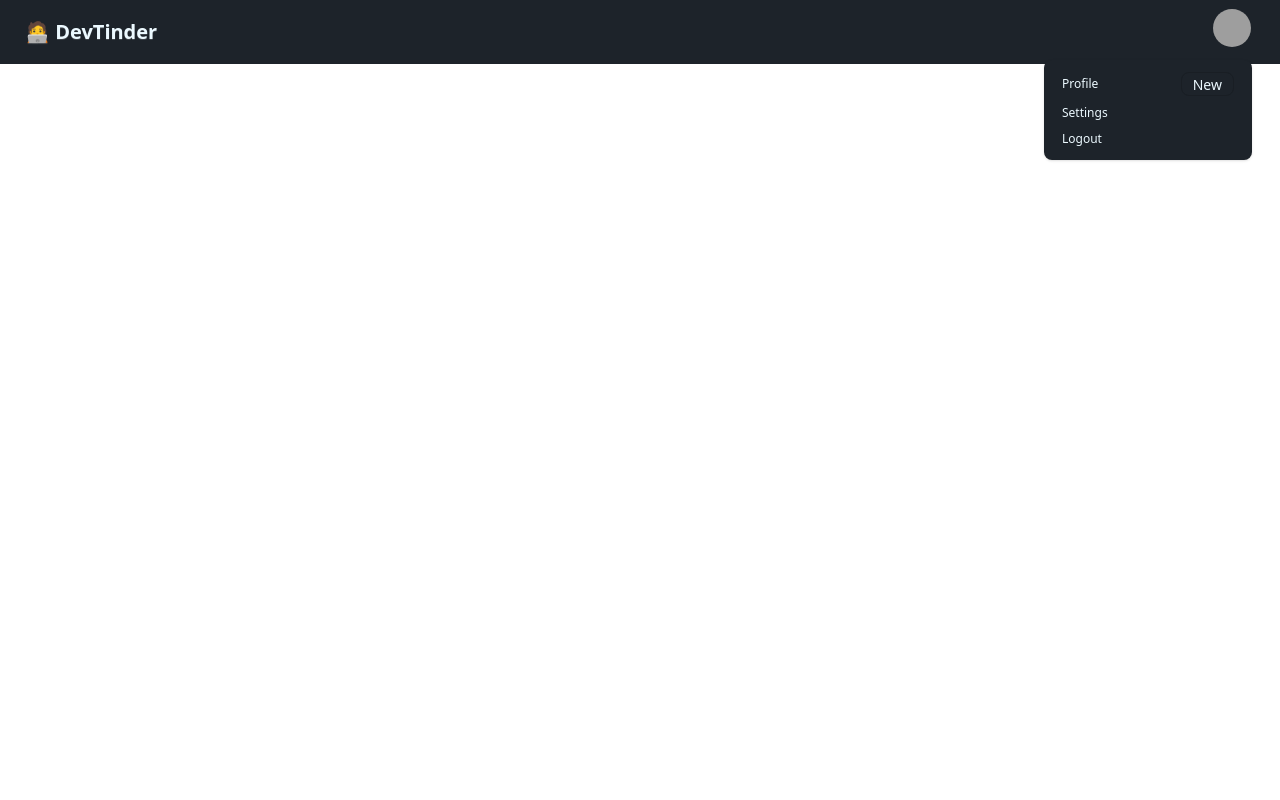
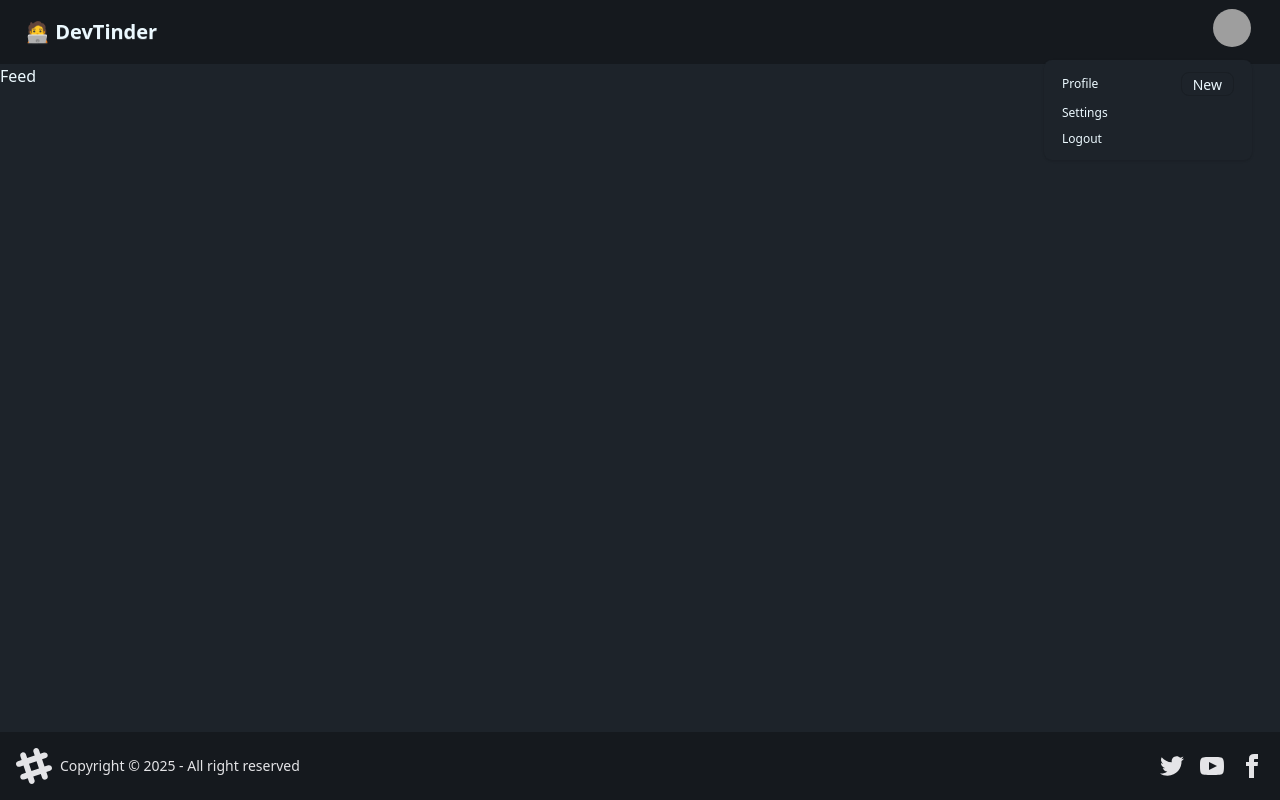
Before and after one commit to yogi04-ait/devTinder-web, a React (Vite) app: page / in a window 1280 px wide. Both pictures are taken after a click on the button 1232 px from the left and 28 px from the top of the page. Built offline with nearby package versions, Linux system fonts and the light colour scheme; grey boxes are pictures that could not be loaded.

Commit message:
routes added

```diff
--- a/index.html
+++ b/index.html
@@ -1,12 +1,12 @@
 <!DOCTYPE html>
-<html lang="en">
+<html lang="en" data-theme="dark">
   <head>
     <meta charset="UTF-8" />
-    <link rel="icon" type="image/svg+xml"  />
+    <link rel="icon" type="image/svg+xml" />
     <meta name="viewport" content="width=device-width, initial-scale=1.0" />
     <title>DevTinder 🧑‍💻</title>
   </head>
-  <body data-theme="dark">
+  <body>
     <div id="root"></div>
     <script type="module" src="/src/main.jsx"></script>
   </body>
--- a/package.json
+++ b/package.json
@@ -13,6 +13,7 @@
     "@tailwindcss/vite": "^4.0.6",
     "react": "^19.0.0",
     "react-dom": "^19.0.0",
+    "react-router-dom": "^7.1.5",
     "tailwindcss": "^4.0.6"
   },
   "devDependencies": {
--- a/src/App.jsx
+++ b/src/App.jsx
@@ -1,56 +1,27 @@
+import { BrowserRouter, Routes, Route } from "react-router-dom";
+import NavBar from "./Component/NavBar";
+import Body from "./Component/Body";
+import Feed from "./Component/Feed";
+import Login from "./Component/Login";
+import Profile from "./Component/Profile";
+import Connections from "./Component/Connections";
+import Requests from "./Component/Requests";
+
 function App() {
   return (
-    <div className="">
-      <div className="navbar bg-base-100">
-        <div className="flex-1">
-          <a className="btn btn-ghost text-xl">🧑‍💻 DevTinder</a>
-        </div>
-        <div className="flex-none mr-5 mb-2">
-          <div className="dropdown dropdown-end ">
-            <div
-              tabIndex={0}
-              role="button"
-              className="btn btn-ghost btn-circle"
-            ></div>
-            <div
-              tabIndex={0}
-              className="card card-compact dropdown-content bg-base-100 z-[1] mt-3 w-52 shadow"
-            ></div>
-          </div>
-          <div className="dropdown dropdown-end">
-            <div
-              tabIndex={0}
-              role="button"
-              className="btn btn-ghost btn-circle avatar"
-            >
-              <div className="w-10 rounded-full">
-                <img
-                  alt="Tailwind CSS Navbar component"
-                  src="https://img.daisyui.com/images/stock/photo-1534528741775-53994a69daeb.webp"
-                />
-              </div>
-            </div>
-            <ul
-              tabIndex={0}
-              className="menu menu-sm dropdown-content bg-base-100 rounded-box z-[1] mt-3 w-52 p-2 shadow"
-            >
-              <li>
-                <a className="justify-between">
-                  Profile
-                  <span className="badge">New</span>
-                </a>
-              </li>
-              <li>
-                <a>Settings</a>
-              </li>
-              <li>
-                <a>Logout</a>
-              </li>
-            </ul>
-          </div>
-        </div>
-      </div>
-    </div>
+    <>
+      <BrowserRouter basename="/">
+        <Routes>
+          <Route path="/" element={<Body />}>
+            <Route path="/" element={<Feed />} />
+            <Route path="/login" element={<Login />} />
+            <Route path="/profile" element={<Profile />} />
+            <Route path="/connections" element={<Connections />} />
+            <Route path="/requests" element={<Requests />} />
+          </Route>
+        </Routes>
+      </BrowserRouter>
+    </>
   );
 }
 
--- /dev/null
+++ b/src/Component/Body.jsx
@@ -0,0 +1,15 @@
+import React from "react";
+import { Outlet } from "react-router-dom";
+import NavBar from "./NavBar";
+import Footer from "./Footer";
+const Body = () => {
+  return (
+    <div>
+      <NavBar />
+      <Outlet />
+      <Footer />
+    </div>
+  );
+};
+
+export default Body;
--- /dev/null
+++ b/src/Component/Connections.jsx
@@ -0,0 +1,9 @@
+import React from 'react'
+
+const Connections = () => {
+  return (
+    <div>Connections</div>
+  )
+}
+
+export default Connections
--- /dev/null
+++ b/src/Component/Feed.jsx
@@ -0,0 +1,9 @@
+import React from 'react'
+
+const Feed = () => {
+  return (
+    <div>Feed</div>
+  )
+}
+
+export default Feed
--- /dev/null
+++ b/src/Component/Footer.jsx
@@ -0,0 +1,59 @@
+import React from "react";
+
+const Footer = () => {
+  return (
+    <footer className="footer bg-base-300 text-neutral-content flex justify-between items-center p-4 fixed bottom-0">
+      <aside className="grid-flow-col items-center">
+        <svg
+          width="36"
+          height="36"
+          viewBox="0 0 24 24"
+          xmlns="http://www.w3.org/2000/svg"
+          fillRule="evenodd"
+          clipRule="evenodd"
+          className="fill-current"
+        >
+          <path d="M22.672 15.226l-2.432.811.841 2.515c.33 1.019-.209 2.127-1.23 2.456-1.15.325-2.148-.321-2.463-1.226l-.84-2.518-5.013 1.677.84 2.517c.391 1.203-.434 2.542-1.831 2.542-.88 0-1.601-.564-1.86-1.314l-.842-2.516-2.431.809c-1.135.328-2.145-.317-2.463-1.229-.329-1.018.211-2.127 1.231-2.456l2.432-.809-1.621-4.823-2.432.808c-1.355.384-2.558-.59-2.558-1.839 0-.817.509-1.582 1.327-1.846l2.433-.809-.842-2.515c-.33-1.02.211-2.129 1.232-2.458 1.02-.329 2.13.209 2.461 1.229l.842 2.515 5.011-1.677-.839-2.517c-.403-1.238.484-2.553 1.843-2.553.819 0 1.585.509 1.85 1.326l.841 2.517 2.431-.81c1.02-.33 2.131.211 2.461 1.229.332 1.018-.21 2.126-1.23 2.456l-2.433.809 1.622 4.823 2.433-.809c1.242-.401 2.557.484 2.557 1.838 0 .819-.51 1.583-1.328 1.847m-8.992-6.428l-5.01 1.675 1.619 4.828 5.011-1.674-1.62-4.829z"></path>
+        </svg>
+        <p>Copyright © {new Date().getFullYear()} - All right reserved</p>
+      </aside>
+      <nav className="grid-flow-col gap-4 md:place-self-center md:justify-self-end">
+        <a>
+          <svg
+            xmlns="http://www.w3.org/2000/svg"
+            width="24"
+            height="24"
+            viewBox="0 0 24 24"
+            className="fill-current"
+          >
+            <path d="M24 4.557c-.883.392-1.832.656-2.828.775 1.017-.609 1.798-1.574 2.165-2.724-.951.564-2.005.974-3.127 1.195-.897-.957-2.178-1.555-3.594-1.555-3.179 0-5.515 2.966-4.797 6.045-4.091-.205-7.719-2.165-10.148-5.144-1.29 2.213-.669 5.108 1.523 6.574-.806-.026-1.566-.247-2.229-.616-.054 2.281 1.581 4.415 3.949 4.89-.693.188-1.452.232-2.224.084.626 1.956 2.444 3.379 4.6 3.419-2.07 1.623-4.678 2.348-7.29 2.04 2.179 1.397 4.768 2.212 7.548 2.212 9.142 0 14.307-7.721 13.995-14.646.962-.695 1.797-1.562 2.457-2.549z"></path>
+          </svg>
+        </a>
+        <a>
+          <svg
+            xmlns="http://www.w3.org/2000/svg"
+            width="24"
+            height="24"
+            viewBox="0 0 24 24"
+            className="fill-current"
+          >
+            <path d="M19.615 3.184c-3.604-.246-11.631-.245-15.23 0-3.897.266-4.356 2.62-4.385 8.816.029 6.185.484 8.549 4.385 8.816 3.6.245 11.626.246 15.23 0 3.897-.266 4.356-2.62 4.385-8.816-.029-6.185-.484-8.549-4.385-8.816zm-10.615 12.816v-8l8 3.993-8 4.007z"></path>
+          </svg>
+        </a>
+        <a>
+          <svg
+            xmlns="http://www.w3.org/2000/svg"
+            width="24"
+            height="24"
+            viewBox="0 0 24 24"
+            className="fill-current"
+          >
+            <path d="M9 8h-3v4h3v12h5v-12h3.642l.358-4h-4v-1.667c0-.955.192-1.333 1.115-1.333h2.885v-5h-3.808c-3.596 0-5.192 1.583-5.192 4.615v3.385z"></path>
+          </svg>
+        </a>
+      </nav>
+    </footer>
+  );
+};
+
+export default Footer;
--- /dev/null
+++ b/src/Component/Login.jsx
@@ -0,0 +1,9 @@
+import React from 'react'
+
+const Login = () => {
+  return (
+    <div>Login</div>
+  )
+}
+
+export default Login
--- /dev/null
+++ b/src/Component/NavBar.jsx
@@ -0,0 +1,59 @@
+import React from "react";
+
+const NavBar = () => {
+  return (
+    <>
+      <div className="navbar bg-base-300 ">
+        <div className="flex-1">
+          <a className="btn btn-ghost text-xl">🧑‍💻 DevTinder</a>
+        </div>
+        <div className="flex-none mr-5 mb-2">
+          <div className="dropdown dropdown-end ">
+            <div
+              tabIndex={0}
+              role="button"
+              className="btn btn-ghost btn-circle"
+            ></div>
+            <div
+              tabIndex={0}
+              className="card card-compact dropdown-content bg-base-100 z-[1] mt-3 w-52 shadow"
+            ></div>
+          </div>
+          <div className="dropdown dropdown-end">
+            <div
+              tabIndex={0}
+              role="button"
+              className="btn btn-ghost btn-circle avatar"
+            >
+              <div className="w-10 rounded-full">
+                <img
+                  alt="Tailwind CSS Navbar component"
+                  src="https://img.daisyui.com/images/stock/photo-1534528741775-53994a69daeb.webp"
+                />
+              </div>
+            </div>
+            <ul
+              tabIndex={0}
+              className="menu menu-sm dropdown-content bg-base-100 rounded-box z-[1] mt-3 w-52 p-2 shadow"
+            >
+              <li>
+                <a className="justify-between">
+                  Profile
+                  <span className="badge">New</span>
+                </a>
+              </li>
+              <li>
+                <a>Settings</a>
+              </li>
+              <li>
+                <a>Logout</a>
+              </li>
+            </ul>
+          </div>
+        </div>
+      </div>
+    </>
+  );
+};
+
+export default NavBar;
--- /dev/null
+++ b/src/Component/Profile.jsx
@@ -0,0 +1,9 @@
+import React from 'react'
+
+const Profile = () => {
+  return (
+    <div>Profile</div>
+  )
+}
+
+export default Profile
--- /dev/null
+++ b/src/Component/Requests.jsx
@@ -0,0 +1,9 @@
+import React from 'react'
+
+const Requests = () => {
+  return (
+    <div>Requests</div>
+  )
+}
+
+export default Requests
```
Also changed, not shown: 1 other file (tests, documents, lock files or other folders).
